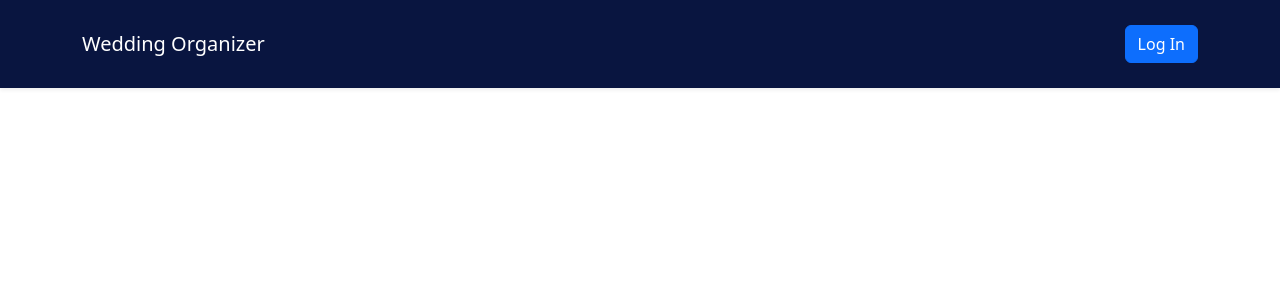
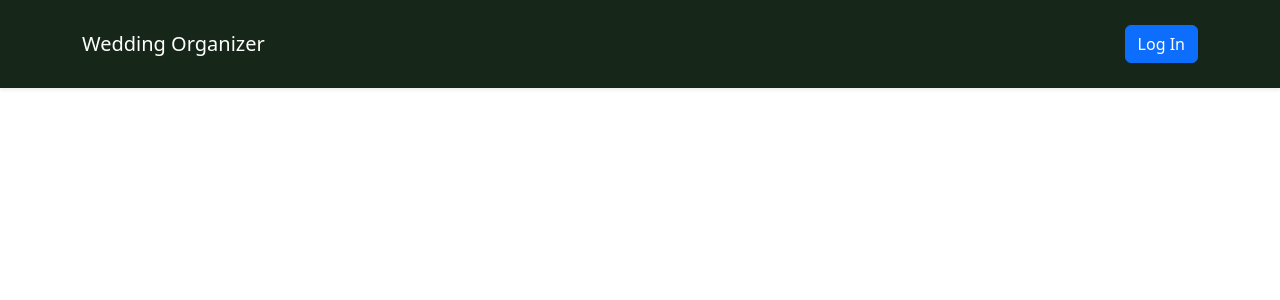
Before and after one commit to calvindany/wedding-organizer, a PHP site: the page made by App/Template/Navbar.php in a window 1280 px wide. Shown: the top 300 px of the page. Run offline with PHP 8.4, Linux system fonts and the light colour scheme; the template is opened without the code that fills it: most values are stand-ins (such as "Sample title", 1, 10 or a date in 2020).

Commit message:
fixed: text color on login and home admin

```diff
--- a/App/Template/Navbar.php
+++ b/App/Template/Navbar.php
@@ -5,7 +5,7 @@
 
     $isLoggedIn = isset($_SESSION['username']);
 ?>
-<nav class="navbar navbar-expand-lg shadow-sm p-4" style="background-color: #091540;">
+<nav class="navbar navbar-expand-lg shadow-sm p-4" style="background-color: #162719;">
     <div class="container d-flex justify-content-between">
         <a class="navbar-brand text-white" href="<?php echo $BASE_URL ?>">Wedding Organizer</a>
         <button class="navbar-toggler custom-toggler" type="button" data-bs-toggle="collapse" data-bs-target="#navbarNav" aria-controls="navbarNav" aria-expanded="false" aria-label="Toggle navigation">
@@ -16,7 +16,7 @@
                 echo '<div class="collapse navbar-collapse " id="navbarNav">';
                 echo '<ul class="navbar-nav ms-auto navigation">';
                 echo '<li class="nav-item">';
-                echo '<a class="nav-link active text-white" aria-current="page" href="'. $BASE_URL . '/admin">Katalog</a>';
+                echo '<a class="nav-link active" style="color: #f2E8CF" aria-current="page" href="'. $BASE_URL . '/admin">Katalog</a>';
                 echo '</li>';
                 echo '<li class="nav-item">';
                 echo '<a class="nav-link active text-white" aria-current="page" href="'. $BASE_URL . '#">Pesanan</a>';
--- a/Public/CSS/Login.css
+++ b/Public/CSS/Login.css
@@ -12,6 +12,7 @@
     flex-direction: column;
     padding: 10px;
     width: 100%;
+    color: #162719;
 }
 
 .login-container .content .form {
```
